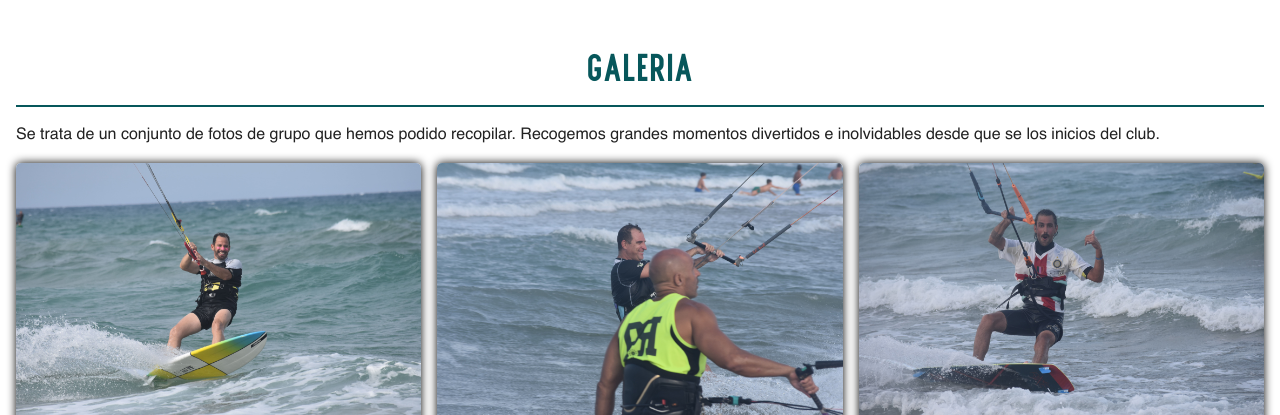
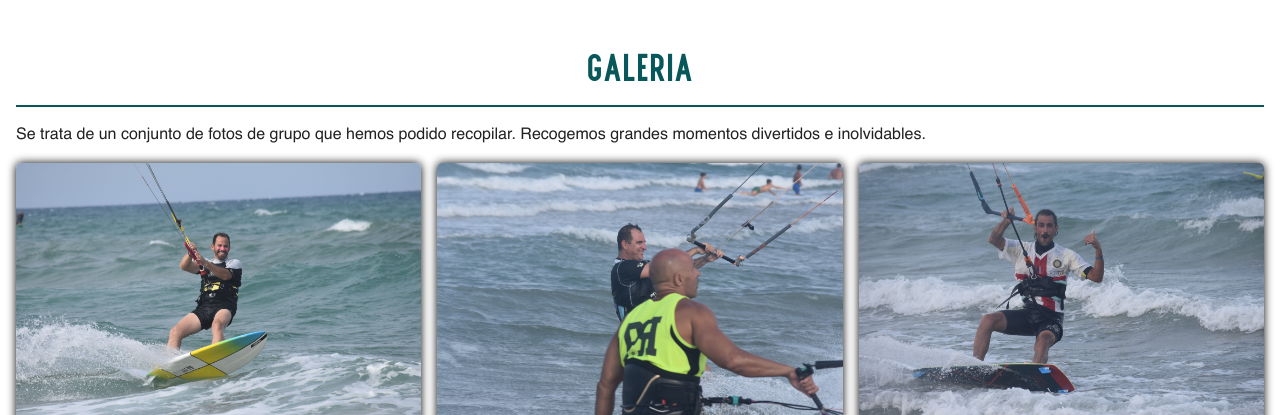
Before and after one commit to Valen-chaveli/ProyectoWeb-DKPILES, a plain HTML site: page index.html in a window 1280 px wide. Shown: the part 3325-3740 px from the top of the page. Drawn offline with nearby package versions, Linux system fonts and the light colour scheme; a script that the page names is missing.

Commit message:
Arreglado fallo secion fotos2

```diff
--- a/index.html
+++ b/index.html
@@ -345,7 +345,7 @@
     <!-- Galeria para el escritorio-->
     </div>
         <div id="gallery-desktop">
-            <p>Se trata de un conjunto de fotos de grupo que hemos podido recopilar. Recogemos grandes momentos divertidos e inolvidables desde que se los inicios del club.</p>
+            <p>Se trata de un conjunto de fotos de grupo que hemos podido recopilar. Recogemos grandes momentos divertidos e inolvidables.</p>
                 <div id="wrap-column-photos" >
                     <div class="column">
                         <div class="wrap-img-desktop"><img loading="lazy" src="./assets/img/fotos/DSC_0037-min.JPG" alt=""></div>
```
